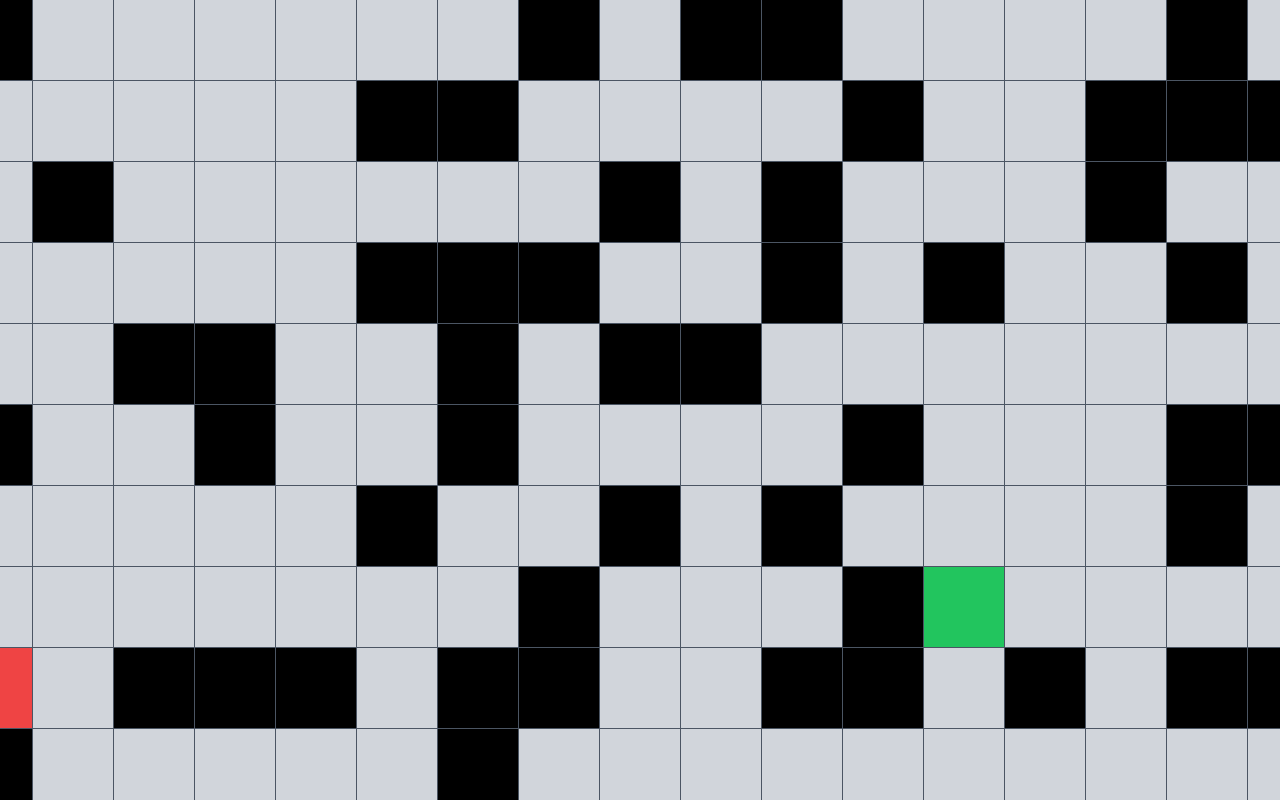
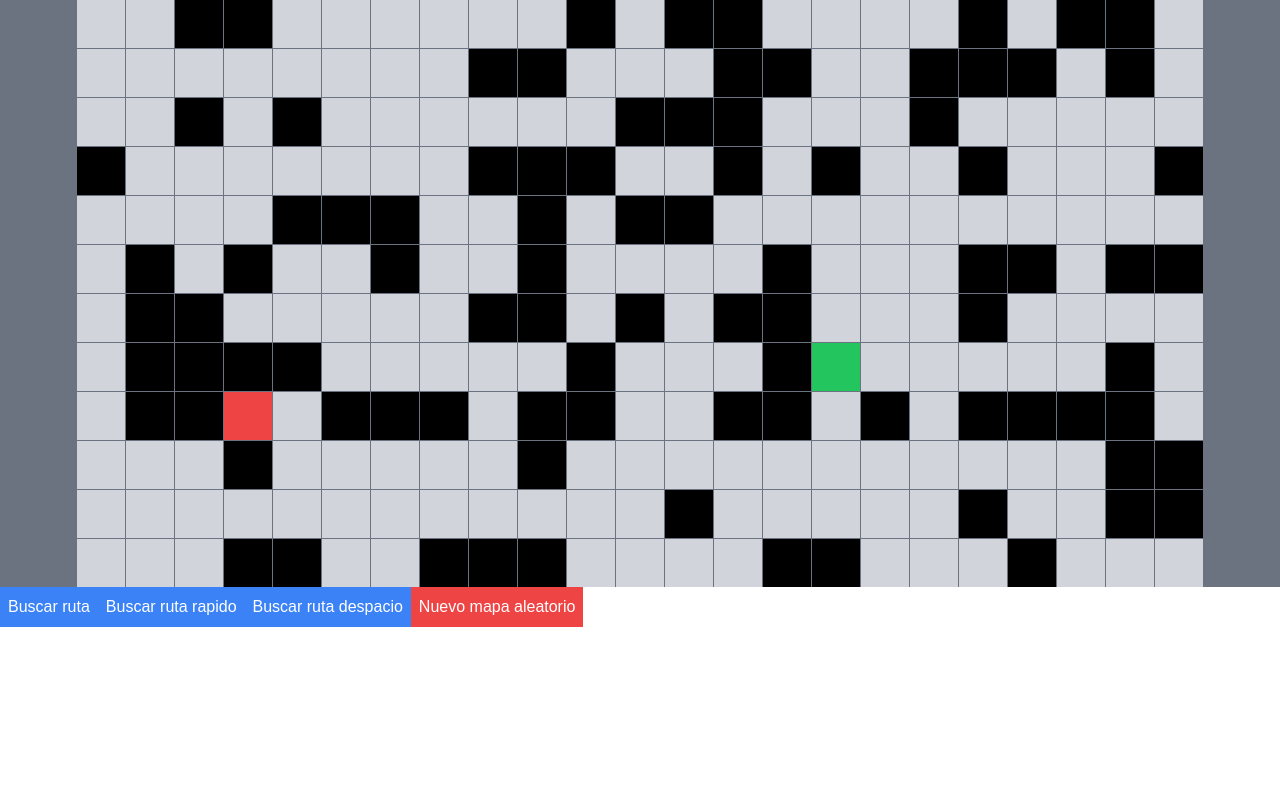
Before and after one commit to Onzebol/algorimo-a-estrella, a Next.js app: page / in a window 1280 px wide. Shown: the top 800 px of the page. Built offline with nearby package versions, Linux system fonts and the light colour scheme.

Commit message:
Ajustar lógica de generación de mapas, permitir uso de diagonales y optimizar visualización de nodos

```diff
--- a/app/page.tsx
+++ b/app/page.tsx
@@ -13,14 +13,15 @@ let listaCerrada: Nodo[] = [];
 
 const filas = 12;
 const columnas = 23;
-const obstaculos = 75;
+const obstaculos = 90;
+const usarDiagonales = true;
 
 const generarMapa = (): Nodo[][] => {
   const mapa: Nodo[][] = [];
   for (let i = 0; i < filas; i++) {
     const fila: Nodo[] = [];
     for (let j = 0; j < columnas; j++) {
-      fila.push(new Nodo(i, j, 0, 0, 0, 0, 0, 0));
+      fila.push(new Nodo(i, j, 0, 0, 0, 0, 0));
     }
     mapa.push(fila);
   }
@@ -41,7 +42,30 @@ const generarObstaculos = (mapa: Nodo[][]): Nodo[][] => {
   return mapa;
 };
 
+function limpiarMapa(mapa: Nodo[][]): Nodo[][] {
+  const mapaNuevo = [...mapa];
+  for (const fila of mapaNuevo) {
+    for (const nodo of fila) {
+      if (nodo.tipo == 0 || nodo.tipo == 4 || nodo.tipo == 5) {
+        nodo.g = 0;
+        nodo.h = 0;
+        nodo.f = 0;
+        nodo.anterior = null;
+        nodo.tipo = 0;
+        nodo.actualizaciones = 0;
+      }
+    }
+  }
 
+  return mapaNuevo;
+}
+
+function inicializarListas() {
+  listaAbierta = [];
+  listaCerrada = [];
+
+  listaAbierta.push(mapaActual[inicio.fila][inicio.columna]);
+}
 
 const ruta = (nodo: Nodo) => {
   nodo.tipo = 5;
@@ -58,38 +82,21 @@ export default function Home() {
     nuevoMapa();
   }, []);
 
-  const limpiarMapa = (): void => {
-    for (const fila of mapaActual) {
-      for (const nodo of fila) {
-        if (nodo.tipo == 0 || nodo.tipo == 4 || nodo.tipo == 5) {
-          nodo.g = 0;
-          nodo.h = 0;
-          nodo.f = 0;
-          nodo.anterior = null;
-          nodo.tipo = 0;
-        }
-      }
-    }
-    listaAbierta = [];
-    listaCerrada = [];
-
-    listaAbierta.push(mapaActual[inicio.fila][inicio.columna]);
-
-    setMapa([...mapaActual]);
-  }
-
   function buscarRuta() {
-    limpiarMapa();
+    setMapa(limpiarMapa(mapaActual));
+    inicializarListas();
     calcular();
   }
 
   function buscarRutaRapido() {
-    limpiarMapa();
+    setMapa(limpiarMapa(mapaActual));
+    inicializarListas();
     calcular(50);
   }
 
   function buscarRutaLento() {
-    limpiarMapa();
+    setMapa(limpiarMapa(mapaActual));
+    inicializarListas();
     calcular(500);
   }
 
@@ -109,39 +116,48 @@ export default function Home() {
 
     const vecinos = [];
 
+    if (usarDiagonales) {
       if(nodoActual.fila > 0 && nodoActual.columna > 0){
         vecinos.push(mapa[nodoActual.fila - 1][nodoActual.columna - 1]);
         vecinos[vecinos.length - 1].peso = 14;
+        //vecinos[vecinos.length - 1].flecha = 9;
       }
       if(nodoActual.fila > 0 && nodoActual.columna < columnas - 1){
         vecinos.push(mapa[nodoActual.fila - 1][nodoActual.columna + 1]);
         vecinos[vecinos.length - 1].peso = 14;
+        //vecinos[vecinos.length - 1].flecha = 7;
       }
       if(nodoActual.fila < filas - 1 && nodoActual.columna > 0){
         vecinos.push(mapa[nodoActual.fila + 1][nodoActual.columna - 1]);
         vecinos[vecinos.length - 1].peso = 14;
+        //vecinos[vecinos.length - 1].flecha = 3;
       }
       if(nodoActual.fila < filas - 1 && nodoActual.columna < columnas - 1){
         vecinos.push(mapa[nodoActual.fila + 1][nodoActual.columna + 1]);
         vecinos[vecinos.length - 1].peso = 14;
+        //vecinos[vecinos.length - 1].flecha = 1;
+      }
     }
     if(nodoActual.fila > 0){
       vecinos.push(mapa[nodoActual.fila - 1][nodoActual.columna]);
       vecinos[vecinos.length - 1].peso = 10;
+      //vecinos[vecinos.length - 1].flecha = 8;
     }
     if(nodoActual.columna > 0){
       vecinos.push(mapa[nodoActual.fila][nodoActual.columna - 1]);
       vecinos[vecinos.length - 1].peso = 10;
+      //vecinos[vecinos.length - 1].flecha = 6;
     }
     if(nodoActual.fila < filas - 1){
       vecinos.push(mapa[nodoActual.fila + 1][nodoActual.columna]);
       vecinos[vecinos.length - 1].peso = 10;
+      //[vecinos.length - 1].flecha = 2;
     }
     if(nodoActual.columna < columnas - 1){
       vecinos.push(mapa[nodoActual.fila][nodoActual.columna + 1]);
       vecinos[vecinos.length - 1].peso = 10;
+      //vecinos[vecinos.length - 1].flecha = 4;
     }
-
 
     for(const vecino of vecinos){
       if(vecino.tipo == 2){
@@ -177,6 +193,7 @@ export default function Home() {
           vecino.h = h;
           vecino.f = f;
           vecino.anterior = nodoActual;
+          vecino.actualizaciones++;
         }
       }
     }
@@ -194,7 +211,6 @@ export default function Home() {
 
   function nuevoMapa() {
     mapaActual = generarMapa();
-    console.log(mapaActual);
 
     inicio = {fila: Math.ceil(Math.random() * filas - 1), columna: Math.ceil(Math.random() * columnas - 1)};
     do {
@@ -224,7 +240,7 @@ export default function Home() {
       <button className="bg-blue-500 text-white p-2" onClick={buscarRuta}>Buscar ruta</button>
       <button className="bg-blue-500 text-white p-2" onClick={buscarRutaRapido}>Buscar ruta rapido</button>
       <button className="bg-blue-500 text-white p-2" onClick={buscarRutaLento}>Buscar ruta despacio</button>
-      <button className="bg-red-500 text-white p-2" onClick={nuevoMapa}>Nuevo mapa</button>
+      <button className="bg-red-500 text-white p-2" onClick={nuevoMapa}>Nuevo mapa aleatorio</button>
     </>
   );
 }
--- a/components/celda.tsx
+++ b/components/celda.tsx
@@ -22,22 +22,12 @@ const Celda: React.FC<CeldaProps> = ({ nodo }) => {
     const color = getColor(nodo.tipo);
 
     return (
-        <div className='relative w-20 h-20'>
-            <div className={`w-20 h-20 text-[8px] place-content-between grid grid-cols-3 grid-rows-3 ${color}`}>
-                <div className={nodo.flecha == 1 ? 'bg-red-500' : ''}></div>
-                <div className={nodo.flecha == 2 ? 'bg-red-500' : ''}></div>
-                <div className={nodo.flecha == 3 ? 'bg-red-500' : ''}></div>
-                <div className={nodo.flecha == 4 ? 'bg-red-500' : ''}></div>
-                <div className={nodo.flecha == 5 ? 'bg-red-500' : ''}></div>
-                <div className={nodo.flecha == 6 ? 'bg-red-500' : ''}></div>
-                <div className={nodo.flecha == 7 ? 'bg-red-500' : ''}></div>
-                <div className={nodo.flecha == 8 ? 'bg-red-500' : ''}></div>
-                <div className={nodo.flecha == 9 ? 'bg-red-500' : ''}></div>
-            </div>
+        <div className={`w-12 h-12 ${color} flex justify-center items-center`}>
             {nodo.tipo !== 3 && (
-                <div className='w-10 h-10 flex flex-wrap absolute top-5 left-5'>
-                    <p className='w-5 text-[8px]'>{nodo.g || ''}</p>
-                    <p className='w-5 text-[8px] text-right'>{nodo.h || ''}</p>
+                <div className='w-10 h-10 flex flex-wrap justify-center'>
+                    <p className='w-4 text-[8px]'>{nodo.g || ''}</p>
+                    <p className='w-2 text-[8px] text-center'>{nodo.actualizaciones || ''}</p>
+                    <p className='w-4 text-[8px] text-right'>{nodo.h || ''}</p>
                     <p className='w-10 text-center font-bold'>{nodo.f || ''}</p>
                 </div>
             )}
--- a/components/tablero.tsx
+++ b/components/tablero.tsx
@@ -10,7 +10,7 @@ interface TableroProps {
 
   const Tablero: React.FC<TableroProps> = ({mapa}) => {
       return (
-        <div style={{ gridTemplateColumns: `repeat(${mapa[0] ? mapa[0].length : 1}, 80px)`}} className={`grid justify-center align-middle gap-[1px] bg-gray-600`}>
+        <div style={{ gridTemplateColumns: `repeat(${mapa[0] ? mapa[0].length : 1}, 48px)`}} className={`grid justify-center align-middle gap-[1px] bg-gray-500`}>
           {mapa.map((fila, i) => (
             fila.map((nodo, j) => (
               <Celda key={i + '-' + j} nodo={nodo} />
--- a/models/nodo.tsx
+++ b/models/nodo.tsx
@@ -5,18 +5,17 @@ class Nodo {
     h: number;
     f: number;
     tipo: number;
-    flecha: number;
     peso: number;
     anterior: Nodo | null = null;
+    actualizaciones: number = 0;
 
-    constructor(fila: number, columna: number, g: number, h: number, f: number, tipo: number, flecha: number, peso: number) {
+    constructor(fila: number, columna: number, g: number, h: number, f: number, tipo: number, peso: number) {
         this.fila = fila;
         this.columna = columna;
         this.g = g;
         this.h = h;
         this.f = f;
         this.tipo = tipo;
-        this.flecha = flecha;
         this.peso = peso;
     }
 }
```
Lines whose indentation alone changed are shown as unchanged.
